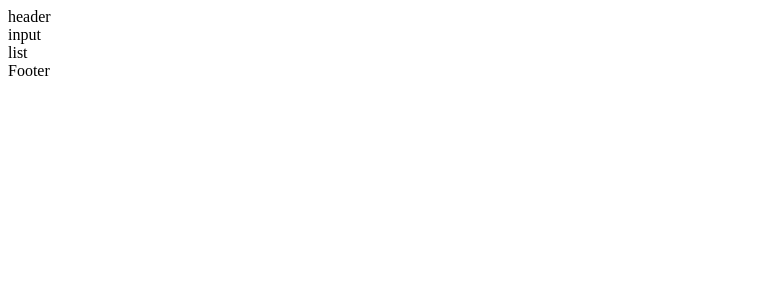
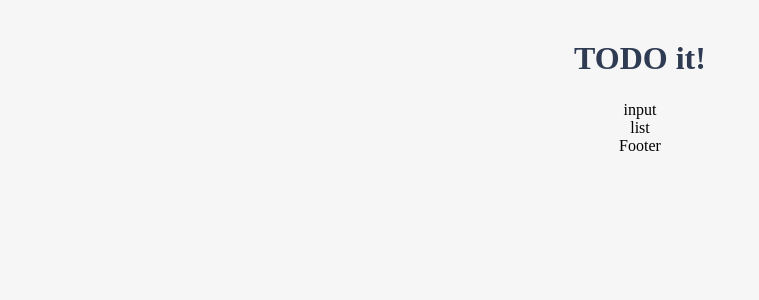
Before and after one commit to envyoon/Vue_TodoList, a Vue app in the folder vue-todo/: page / in a window 1280 px wide. Shown: the top 300 px of the page, without its empty margins (0-759 px from the left). Built offline with nearby package versions, Linux system fonts and the light colour scheme.

Commit message:
feat: TodoHeader component, App.vue develop

```diff
--- a/vue-todo/src/App.vue
+++ b/vue-todo/src/App.vue
@@ -24,4 +24,22 @@
 };
 </script>
 
-<style></style>
+<style>
+body{
+  text-align: center;
+  background-color: #F6F6F6;
+}
+
+input{
+  border-style: groove;
+  width: 200px;
+}
+button{
+  border-style: groove;
+}
+.shadow{
+  box-shadow: 5px 10px 10px rgba(0, 0, 0, 0.03);
+}
+
+
+</style>
--- a/vue-todo/src/components/TodoHeader.vue
+++ b/vue-todo/src/components/TodoHeader.vue
@@ -1,6 +1,8 @@
 <template>
   <!-- html -->
-  <div>header</div>
+  <header>
+    <h1>TODO it!</h1>
+  </header>
 </template>
 
 <script>
@@ -9,6 +11,11 @@
 };
 </script>
 
-<style>
+<style scoped>
 /* css */
+h1{
+  color: #2f3b52;
+  font-weight: 900;
+  margin: 2.5rem 0 1.5rem;
+}
 </style>
```
